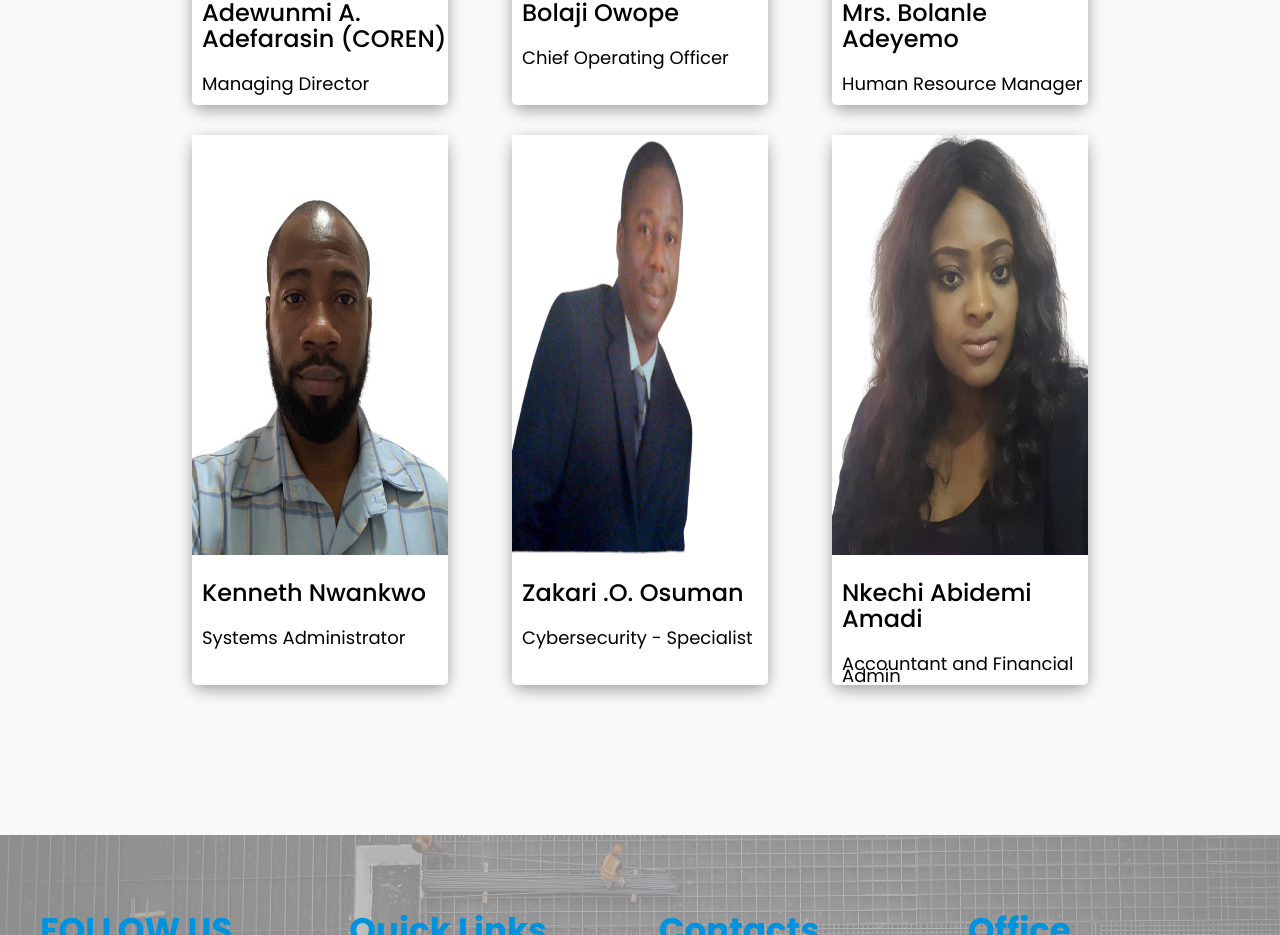
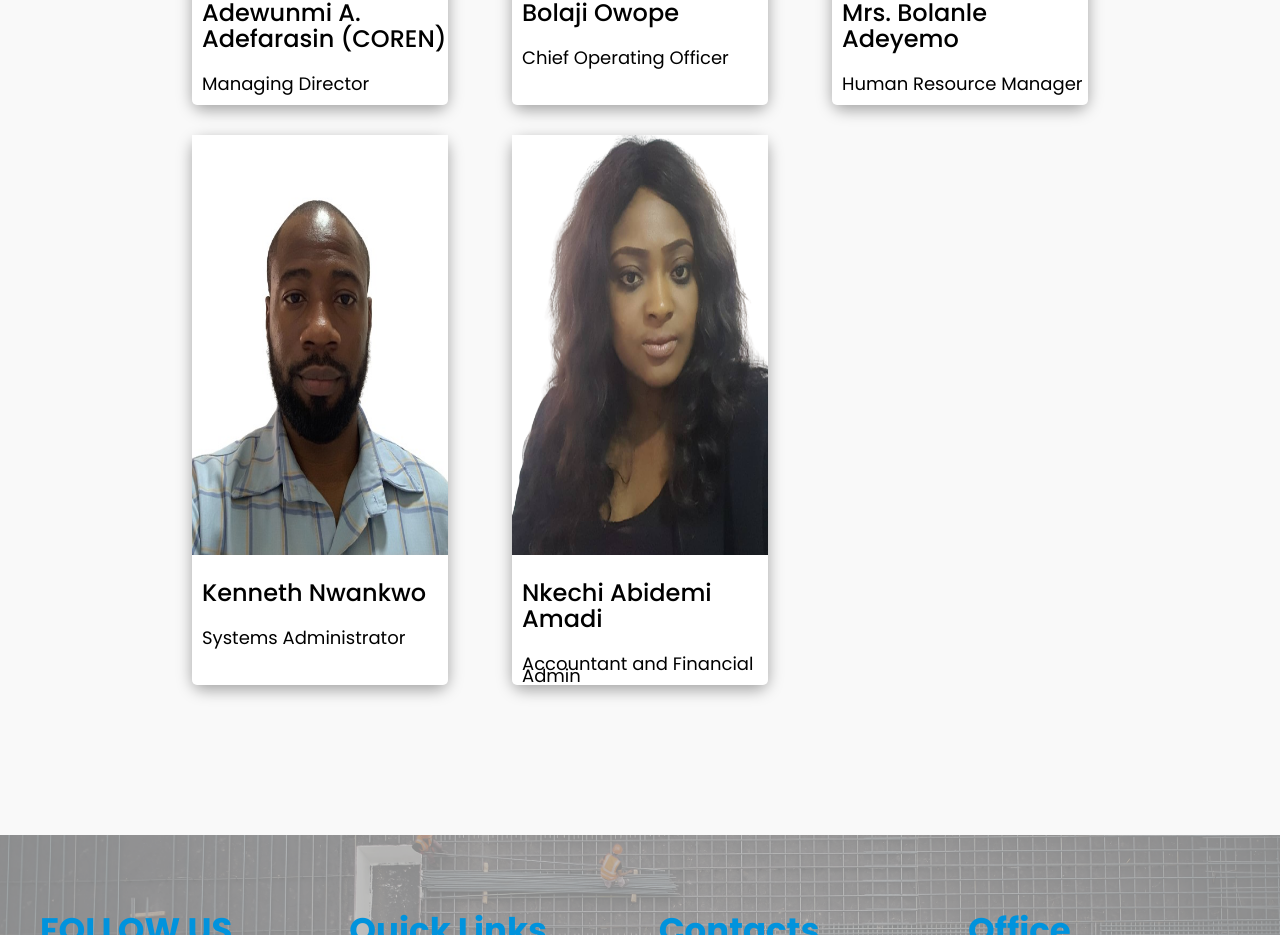
Before and after one commit to Shuaibu78/jonafoon, a Next.js app: page /about in a window 1280 px wide. Shown: the part 2851-3786 px from the top of the page. Built offline with nearby package versions, Linux system fonts and the light colour scheme.

Commit message:
added explore more links

```diff
--- a/pages/about.jsx
+++ b/pages/about.jsx
@@ -7,7 +7,6 @@ import Footer from "../components/footer/footer";
 import HeroImg from "../img/about.png";
 import Rectangle from "../img/Rectangle.png";
 import Kenneth from "../img/sound.jpg";
-import Zakari from "../img/zakari.png";
 import COO from "../img/owupe.png";
 import Adewunmi from "../img/adewunmi.png";
 import nkechi from "../img/nkechi.png";
@@ -336,31 +335,6 @@ const About = () => {
             <FlipCard>
               <CardFront>
                 <TeamMemberImage>
-                  <Image src={Zakari} alt="Zakari" />
-                </TeamMemberImage>
-                <TeamMemberInfo>
-                  <TeamMemberName>Zakari .O. Osuman</TeamMemberName>
-                  <TeamMemberRole>Cybersecurity - Specialist</TeamMemberRole>
-                </TeamMemberInfo>
-              </CardFront>
-              <CardBack>
-                <p>
-                  Mr.Zakar Osuman is an ICT proffessional from the University of
-                  Portsmouth in the United kingdom. He has very advanced
-                  experience in computer networks and CISCO technology. He is a
-                  CISCO certified network professional for the past 13years. He
-                  is also a senior cyber security expert with CEH,CISM and CISSP
-                  Certifications. A very high level experienced service desk
-                  analyst with additional certifications in ITIL and PMP, he is
-                  a renowned and reputable facilitator and ICT instructor.
-                </p>
-              </CardBack>
-            </FlipCard>
-          </TeamMember>
-          <TeamMember>
-            <FlipCard>
-              <CardFront>
-                <TeamMemberImage>
                   <Image src={nkechi} alt="nkechi" />
                 </TeamMemberImage>
                 <TeamMemberInfo>
--- a/pages/index.js
+++ b/pages/index.js
@@ -70,7 +70,7 @@ export default function Home() {
             <ProjectDetails>
               <h6>CBN - Training</h6>
               <p>Deployed the training for data protection and regulation based on the data protection act developed by NITDA</p>
-              {/* <CardBtn>Explore More</CardBtn> */}
+              <CardBtn href="https://www.cbn.gov.ng/" target="_blank">Explore More</CardBtn>
             </ProjectDetails>
           </ProjectCard>
           <ProjectCard>
@@ -80,7 +80,7 @@ export default function Home() {
             <ProjectDetails>
               <h6>NCC - Toolkit Generation</h6>
               <p>Generated toolkit for the identification and transition of emerging technologies during covid pandemic outbreak</p>
-              {/* <CardBtn>Explore More</CardBtn> */}
+              <CardBtn href="https://www.ncc.gov.ng/" target="_blank">Explore More</CardBtn>
             </ProjectDetails>
           </ProjectCard>
           <ProjectCard>
@@ -90,7 +90,7 @@ export default function Home() {
             <ProjectDetails>
               <h6>FIRS - Training</h6>
               <p>Deployed Cyber security training in order to teach about how to protect systems, networks, programs, devices and data from cyber attacks</p>
-              {/* <CardBtn>Explore More</CardBtn> */}
+              <CardBtn href="https://www.firs.gov.ng/" target="_blank">Explore More</CardBtn>
             </ProjectDetails>
           </ProjectCard>
         </RecentWorkCards>
--- a/styles/index.js
+++ b/styles/index.js
@@ -136,12 +136,23 @@ export const ProjectBtn = styled.button`
   }
 `;
 
-export const CardBtn = styled(ProjectBtn)`
+export const CardBtn = styled.a`
   width: 150px;
   height: 54px;
   border: 1px solid ${primaryColor};
   background-color: ${primaryColor};
   color: ${white};
+  font-size: 16px;
+  border-radius: 8px;
+  padding: 10px 8px;
+  box-shadow: 0px 2px 15px rgb(0 0 0 / 5%);
+  cursor: pointer;
+
+    ${mobile}{
+    width: 45%;
+    height: 54px;
+    font-size: 14px;
+  }
 `;
 
 export const RecentWorkContainer = styled.div`
@@ -249,6 +260,7 @@ export const ProjectCard = styled.div`
   background-color: ${white};
   padding-bottom: 25px;
   width: min-content;
+  box-shadow: rgba(0, 0, 0, 0.25) 0px 54px 55px, rgba(0, 0, 0, 0.12) 0px -12px 30px, rgba(0, 0, 0, 0.12) 0px 4px 6px, rgba(0, 0, 0, 0.17) 0px 12px 13px, rgba(0, 0, 0, 0.09) 0px -3px 5px;
 
     ${mobile}{
     margin-bottom: 2rem;
@@ -338,6 +350,7 @@ export const ServiceCardContainer = styled.div`
   display: flex;
   align-items: center;
   justify-content: space-between;
+  width: 80%;
 
   ${mobile}{
     flex-direction: column;
@@ -351,7 +364,7 @@ export const ServiceCard = styled.div`
   align-items: center;
   height: 19rem;
   flex-direction: column;
-  width: 36%;
+  width: 45%;
   background-color: ${primaryColor};
 
   ${mobile}{
```
